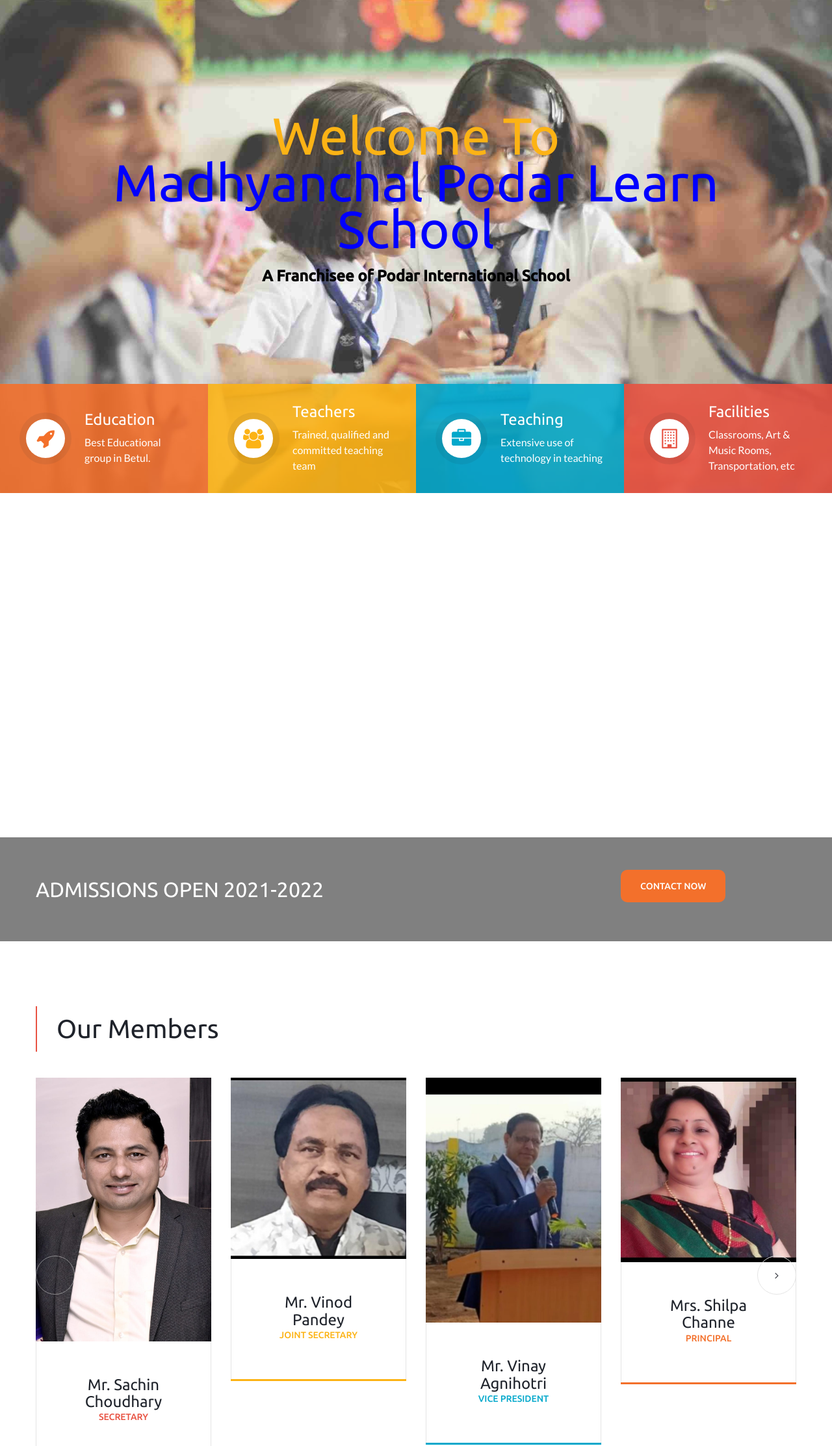
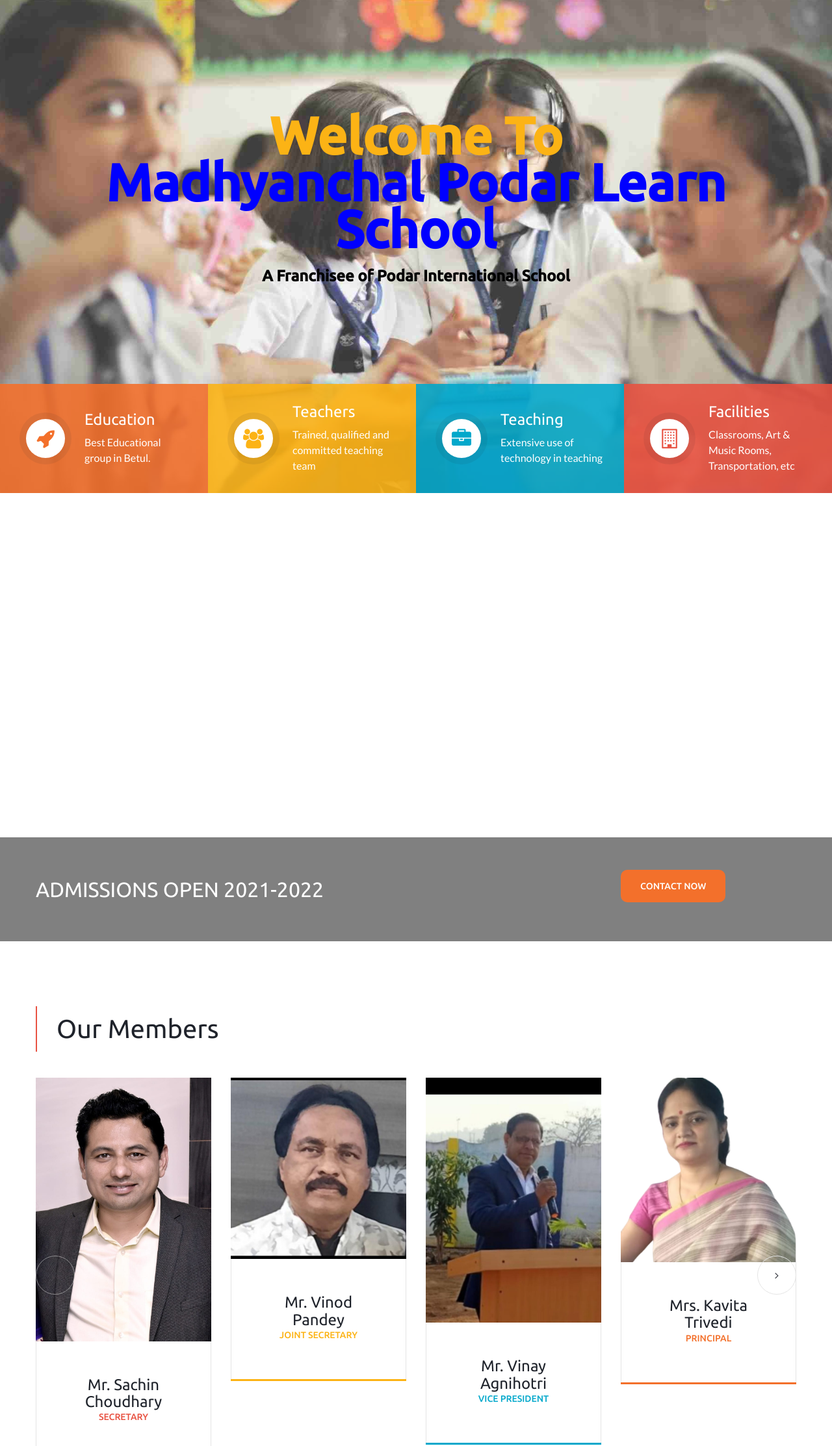
Before and after one commit to Social-town-media-pvt-ltd/mplsbetul_web, a plain HTML site: page index.html in a window 1280 px wide. Shown: the part 83-2309 px from the top of the page at 65% size. Drawn offline with Linux system fonts and the light colour scheme; files whose address does not match are found by name.

Commit message:
kavita mam photo, Text

```diff
--- a/index.html
+++ b/index.html
@@ -114,9 +114,9 @@
 											<div class="slide_description">
 												<br>
 												<div class="intro-layer" data-animation="fadeInLeft">
-													<h2 style="color:blue;"> <span class="highlight3">Welcome To</span><br> Madhyanchal
+													<h2 style="color:blue;"> <span class="highlight3"><b>Welcome To</b></span><br> <b>Madhyanchal
 														Podar
-														Learn School
+														Learn School</b>
 													</h2>
 												</div>
 												<div class="intro-layer" data-animation="fadeInRight">
@@ -346,10 +346,10 @@
 								</article>
 								<article
 									class="vertical-item content-padding big-padding with_border bottom_color_border text-center">
-									<div class="item-media"> <img src="images/teachers/shilpa_maam.jpg" alt=""> </div>
+									<div class="item-media"> <img src="images/teachers/kavita1.png" alt=""> </div>
 									<div class="item-content">
 										<header class="entry-header">
-											<h3 class="entry-title small bottommargin_0"> <a>Mrs. Shilpa Channe</a>
+											<h3 class="entry-title small bottommargin_0"> <a>Mrs. Kavita Trivedi</a>
 											</h3> <span class="small-text highlight">Principal</span>
 										</header>
 									</div>
```
Also changed, not shown: images/teachers/kavita.png (added), images/teachers/kavita1.png (added).
